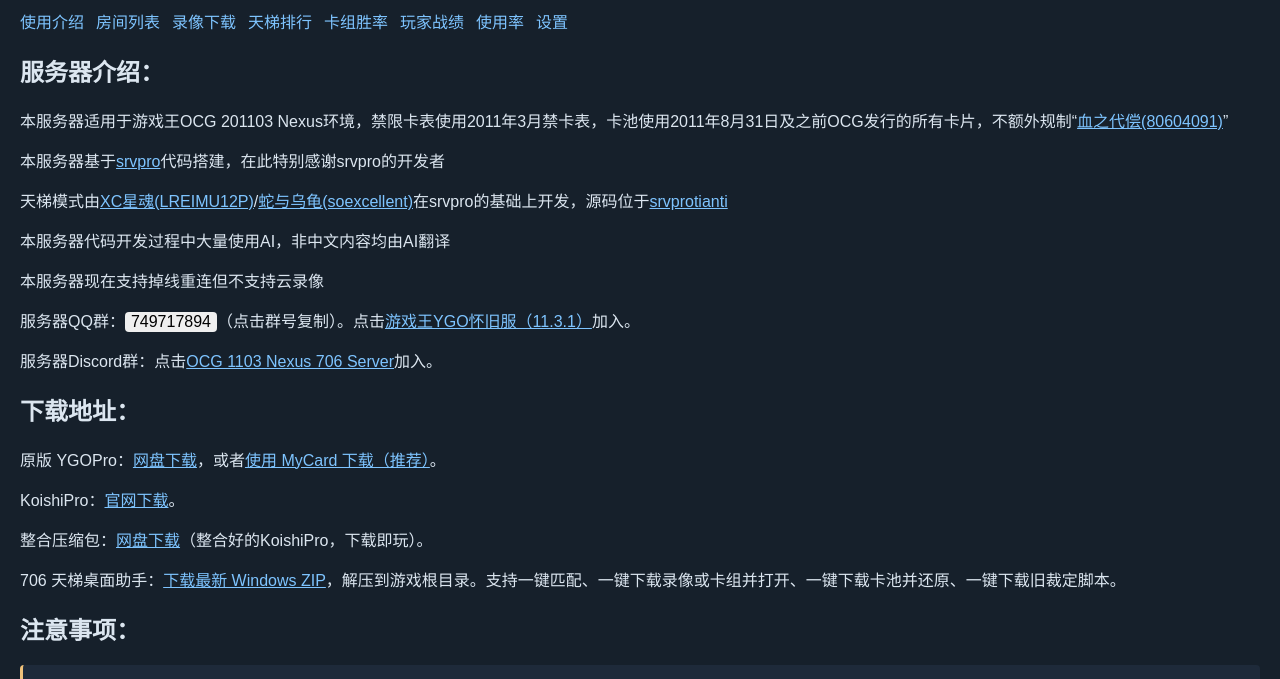
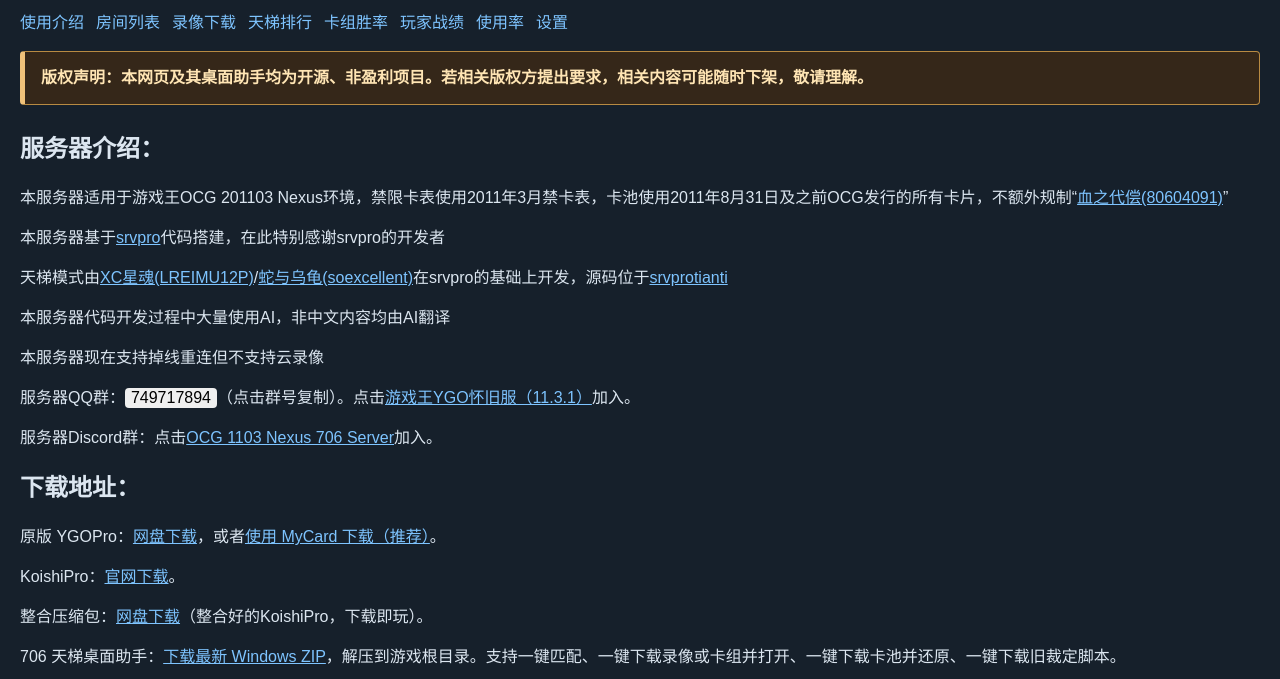
Before and after one commit to 301zrg/srvprotianti-desktop, a website: page web-source/intro.html in a window 1280 px wide. Shown: the part 67-746 px from the top of the page. Drawn offline with Linux system fonts and the light colour scheme; files that its build step writes are made by us from their sources; no server answers.

Commit message:
Add nonprofit copyright notice to desktop guide

```diff
--- a/web-source/intro.html
+++ b/web-source/intro.html
@@ -15,6 +15,7 @@
   .notice-box { color: #f0c27a; background: #1e2a3a; padding: 10px 14px 10px 34px; border-radius: 4px; border-left: 3px solid #f0c27a; }
   .notice-box li { margin: 7px 0; }
   .notice-box a { color: #ffd875; }
+  .copyright-notice { margin: 18px 0 24px; padding: 13px 16px; color: #ffe5b4; background: #352719; border: 1px solid #b88a42; border-left: 5px solid #f0c27a; border-radius: 4px; font-weight: 600; line-height: 1.65; }
   .connection-field { display: inline-block; margin: 9px 12px 2px 0; white-space: nowrap; }
   [data-copy-connection], [data-copy-value] { background: #273f55; color: #d5edff; padding: 4px 8px; }
   .desktop-launch-button { background: #2f76ae; color: #fff; font-weight: 600; padding: 7px 12px; margin-top: 9px; }
@@ -23,6 +24,7 @@
 <body>
 <div data-site-shell></div>
 <div>
+    <p class="copyright-notice" role="note" data-i18n="copyright_notice">版权声明：本网页及其桌面助手均为开源、非盈利项目。若相关版权方提出要求，相关内容可能随时下架，敬请理解。</p>
     <h2 data-i18n="server_intro_title">服务器介绍：</h2>
     <p data-i18n="server_intro_pool">本服务器适用于游戏王OCG 201103 Nexus环境，禁限卡表使用2011年3月禁卡表，卡池使用2011年8月31日及之前OCG发行的所有卡片，不额外规制“<a href="https://ygocdb.com/card/80604091" target="_blank" rel="noopener">血之代偿(80604091)</a>”</p>
     <p data-i18n="server_intro_srvpro">本服务器基于<a href="https://github.com/mycard/srvpro" target="_blank" rel="noopener">srvpro</a>代码搭建，在此特别感谢srvpro的开发者</p>
@@ -60,6 +62,7 @@
 var I18N = {
   zh: {
     title: '游戏王OCG201103天梯服务器 使用介绍',
+    copyright_notice: '版权声明：本网页及其桌面助手均为开源、非盈利项目。若相关版权方提出要求，相关内容可能随时下架，敬请理解。',
     server_intro_title: '服务器介绍：', notice_title: '注意事项：',
     title0: '下载地址：', title1: '连接方式：', title3: '常规联机模式：', title4: '天梯模式：', deck_title: '示例卡组', deck_load_fail: '示例卡组配置加载失败',
     server_intro_pool: '本服务器适用于游戏王OCG 201103 Nexus环境，禁限卡表使用2011年3月禁卡表，卡池使用2011年8月31日及之前OCG发行的所有卡片，不额外规制“<a href="https://ygocdb.com/card/80604091" target="_blank" rel="noopener">血之代偿(80604091)</a>”',
@@ -84,6 +87,7 @@
   },
   ja: {
     title: '遊戯王OCG 201103 ランキングサーバー 使用紹介',
+    copyright_notice: '著作権に関するお知らせ：本ウェブサイトとデスクトップアシスタントは、オープンソースの非営利プロジェクトです。権利者から要請があった場合、関連コンテンツの公開をいつでも終了する可能性があります。ご理解ください。',
     server_intro_title: 'サーバー紹介：', notice_title: '注意事項：',
     title0: 'ダウンロードリンク：', title1: '接続方法：', title3: '通常接続モード：', title4: 'ランキングモード：', deck_title: 'サンプルデッキ', deck_load_fail: 'サンプルデッキ設定を読み込めません',
     server_intro_pool: '本サーバーは遊戯王OCG 201103 Nexus環境向けです。2011年3月制限改訂を使用し、カードプールは2011年8月31日までにOCGで発売された全カードです。「<a href="https://ygocdb.com/card/80604091" target="_blank" rel="noopener">血の代償(80604091)</a>」に独自の追加規制は設けません。',
@@ -108,6 +112,7 @@
   },
   en: {
     title: 'Yu-Gi-Oh! OCG 201103 Ladder Server User Guide',
+    copyright_notice: 'Copyright notice: This website and its desktop assistant are open-source, non-profit projects. If a rights holder requests it, related content may be taken down at any time. Thank you for your understanding.',
     server_intro_title: 'Server Introduction:', notice_title: 'Important Notes:',
     title0: 'Download Link:', title1: 'Connection Method:', title3: 'Regular Connection Mode:', title4: 'Ladder Mode:', deck_title: 'Example Decks', deck_load_fail: 'Failed to load example deck configuration',
     server_intro_pool: 'This server is intended for the Yu-Gi-Oh! OCG 201103 Nexus environment. It uses the March 2011 Forbidden & Limited List and all OCG cards released on or before August 31, 2011. No additional restriction is applied to “<a href="https://ygocdb.com/card/80604091" target="_blank" rel="noopener">Ultimate Offering (80604091)</a>”.',
@@ -132,6 +137,7 @@
   },
   ko: {
     title: '유희왕 OCG 201103 랭킹 서버 사용 가이드',
+    copyright_notice: '저작권 안내: 이 웹사이트와 데스크톱 도우미는 오픈 소스 비영리 프로젝트입니다. 관련 권리자의 요청이 있을 경우 관련 콘텐츠가 언제든지 내려갈 수 있습니다. 양해 부탁드립니다.',
     server_intro_title: '서버 소개：', notice_title: '주의 사항：',
     title0: '다운로드 링크：', title1: '연결 방법：', title3: '일반 연결 모드：', title4: '랭킹 모드：', deck_title: '예시 덱', deck_load_fail: '예시 덱 설정을 불러오지 못했습니다',
     server_intro_pool: '본 서버는 유희왕 OCG 201103 Nexus 환경용입니다. 2011년 3월 금지·제한 목록을 사용하며, 카드 풀은 2011년 8월 31일까지 OCG로 발매된 모든 카드입니다. “<a href="https://ygocdb.com/card/80604091" target="_blank" rel="noopener">희생의 제물(80604091)</a>”에는 별도의 추가 규제를 적용하지 않습니다.',
```
Also changed, not shown: README.md.
